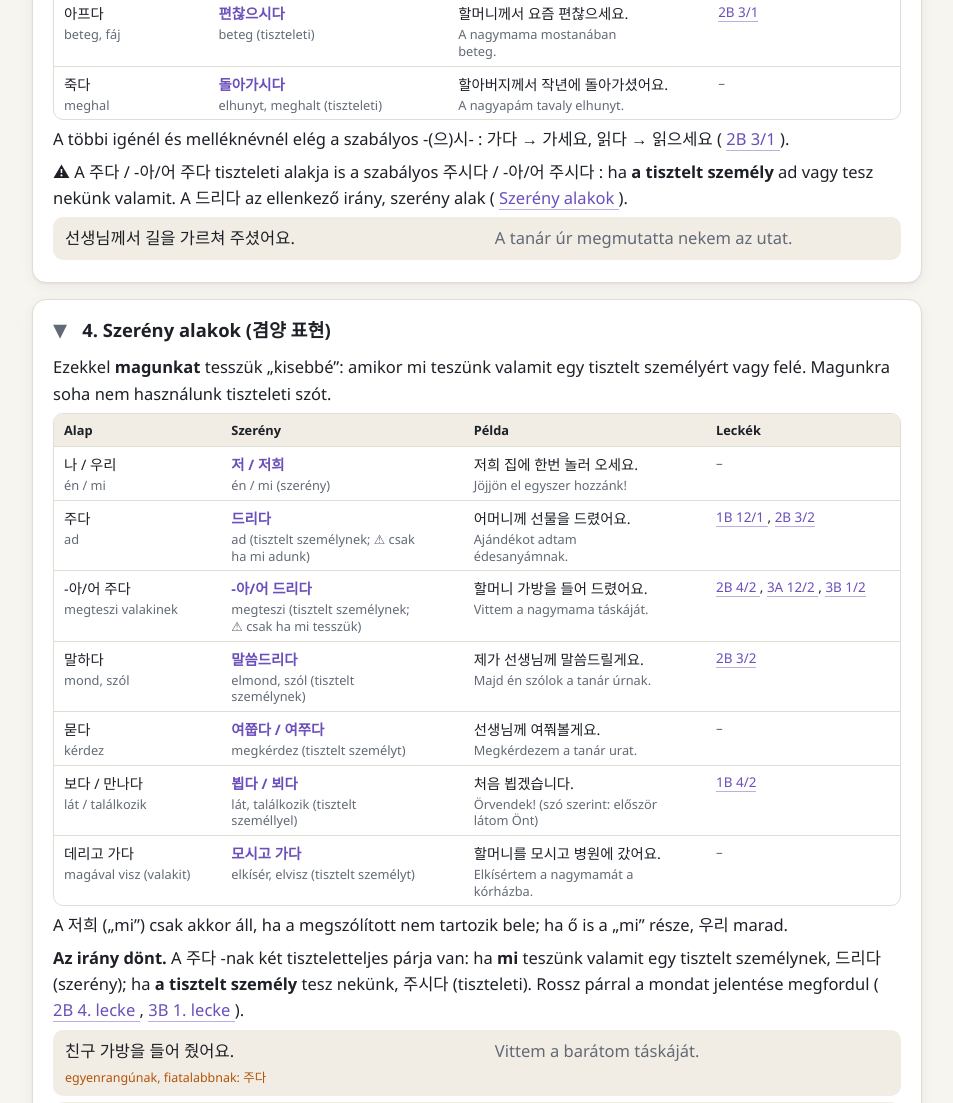
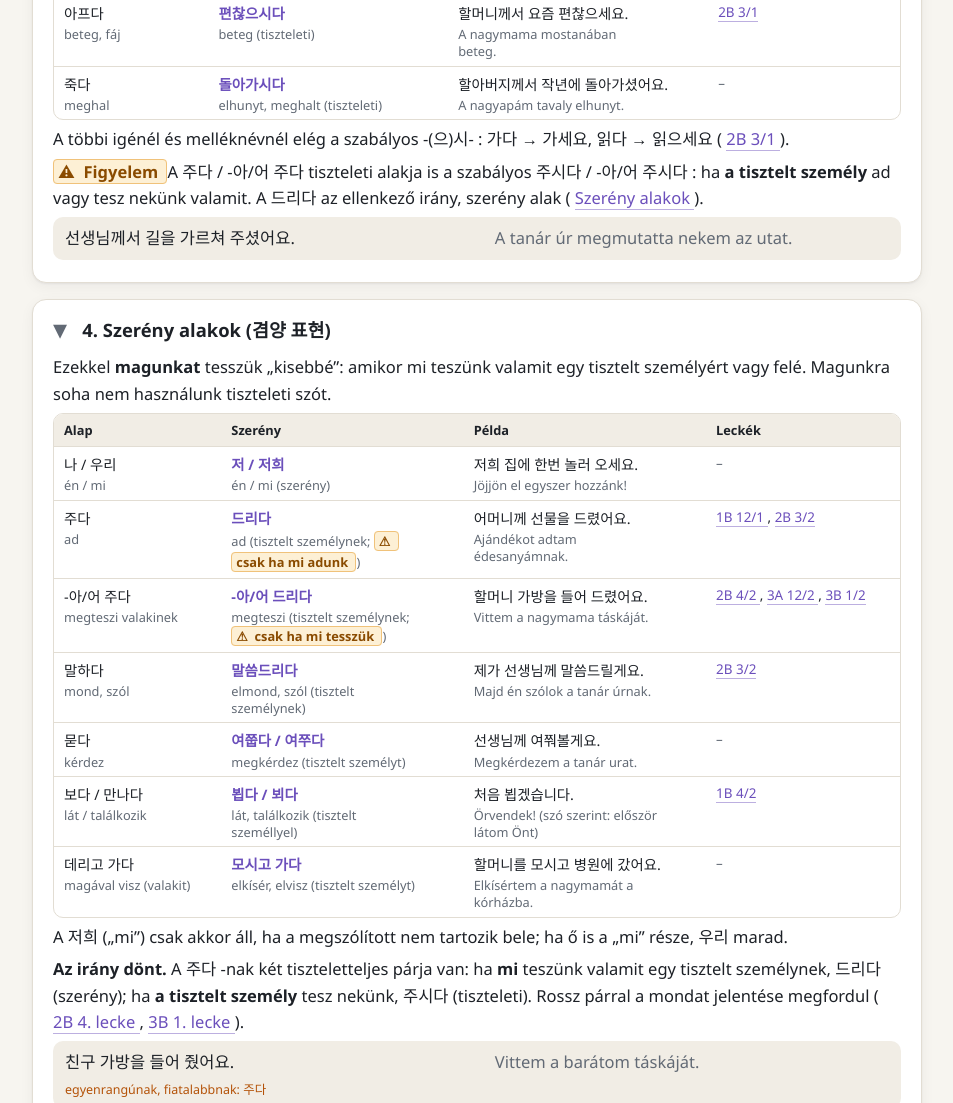
Before and after one commit to dpappbm/sejong, an Astro site: page /sejong/honorifics in a window 1280 px wide. Shown: the part 1873-2976 px from the top of the page, without its empty margins (318-1271 px from the left). Built offline with nearby package versions, Linux system fonts and the light colour scheme; Astro itself is replaced by a stand-in of ours.

Commit message:
Show warnings as an amber label
A bare ⚠ character is a plain black glyph in desktop browsers, so the
cautions of the honorifics chapter did not stand out. A new text element,
warning(), shows the mark and its words on an amber label (own colours
in the light and dark themes; a wrapped label keeps its border on every
line). The Hungarian side of an honorific row may now be formatted text,
so the 드리다 rows and the 당신 row use it, as does the note of the
verbs card. A test keeps bare ⚠ characters out of the chapter data.

Co-Authored-By: Claude Opus 5.5 <noreply@anthropic.com>

```diff
--- a/src/components/honorifics/HonorificCell.astro
+++ b/src/components/honorifics/HonorificCell.astro
@@ -1,8 +1,9 @@
 ---
-import type { KoreanHungarian } from '../../data/types';
+import type { HonorificPair } from '../../data/types';
+import RichText from '../text/RichText.astro';
 
 interface Props {
-  pair: KoreanHungarian | null;
+  pair: HonorificPair | null;
   class?: string;
 }
 
@@ -12,7 +13,9 @@ const { pair, class: className } = Astro.props;
 {pair ? (
   <td class={className}>
     <span class="korean">{pair[0]}</span>
-    <span class="translation">{pair[1]}</span>
+    <span class="translation">
+      <RichText content={pair[1]} />
+    </span>
   </td>
 ) : (
   <td class="empty">–</td>
--- a/src/components/text/RichText.astro
+++ b/src/components/text/RichText.astro
@@ -25,6 +25,13 @@ const { content } = Astro.props;
         <Astro.self content={content.content} />
       </span>
     )}
+    {content.kind === 'warning' && (
+      <span class="warning">
+        {/* A no-break space keeps the mark with its first word. */}
+        {'⚠ '}
+        <Astro.self content={content.content} />
+      </span>
+    )}
     {content.kind === 'translation' && (
       <span class="translation">
         <Astro.self content={content.content} />
--- a/src/data/honorifics.ts
+++ b/src/data/honorifics.ts
@@ -1,4 +1,4 @@
-import { bold, exampleList, korean, list, paragraph, reference, text } from '../lib/richText';
+import { bold, exampleList, korean, list, paragraph, reference, text, warning } from '../lib/richText';
 import type { HonorificsData } from './types';
 
 export default {
@@ -157,7 +157,7 @@ export default {
       ],
       note: [
         paragraph`A többi igénél és melléknévnél elég a szabályos ${korean('-(으)시-')}: ${korean('가다 → 가세요, 읽다 → 읽으세요')} (${reference('2B-03-1', '2B 3/1')}).`,
-        paragraph`⚠ A ${korean('주다 / -아/어 주다')} tiszteleti alakja is a szabályos ${korean('주시다 / -아/어 주시다')}: ha ${bold('a tisztelt személy')} ad vagy tesz nekünk valamit. A ${korean('드리다')} az ellenkező irány, szerény alak (${reference('honorific-category-4', 'Szerény alakok')}).`,
+        paragraph`${warning('Figyelem')} A ${korean('주다 / -아/어 주다')} tiszteleti alakja is a szabályos ${korean('주시다 / -아/어 주시다')}: ha ${bold('a tisztelt személy')} ad vagy tesz nekünk valamit. A ${korean('드리다')} az ellenkező irány, szerény alak (${reference('honorific-category-4', 'Szerény alakok')}).`,
         exampleList([['선생님께서 길을 가르쳐 주셨어요.', 'A tanár úr megmutatta nekem az utat.']]),
       ],
     },
@@ -176,13 +176,13 @@ export default {
         },
         {
           base: ['주다', 'ad'],
-          honorific: ['드리다', 'ad (tisztelt személynek; ⚠ csak ha mi adunk)'],
+          honorific: ['드리다', text`ad (tisztelt személynek; ${warning('csak ha mi adunk')})`],
           example: ['어머니께 선물을 드렸어요.', 'Ajándékot adtam édesanyámnak.'],
           references: ['1B-12-1', '2B-03-2'],
         },
         {
           base: ['-아/어 주다', 'megteszi valakinek'],
-          honorific: ['-아/어 드리다', 'megteszi (tisztelt személynek; ⚠ csak ha mi tesszük)'],
+          honorific: ['-아/어 드리다', text`megteszi (tisztelt személynek; ${warning('csak ha mi tesszük')})`],
           example: ['할머니 가방을 들어 드렸어요.', 'Vittem a nagymama táskáját.'],
           references: ['2B-04-2', '3A-12-2', '3B-01-2'],
         },
@@ -281,7 +281,7 @@ export default {
           base: null,
           honorific: [
             '당신',
-            '⚠ „Ön/maga”: csak házastársak között („drágám”), írásban, dalban, reklámban; szemtől szemben idegennek sértő',
+            text`„Ön/maga”: csak házastársak között („drágám”), írásban, dalban, reklámban; ${warning('szemtől szemben idegennek sértő')}`,
           ],
           example: ['여보, 당신도 커피 마실래요?', 'Drágám, te is kérsz kávét? (házastársak között)'],
           references: [],
--- a/src/data/types.ts
+++ b/src/data/types.ts
@@ -248,10 +248,12 @@ export interface LessonVocabulary {
 }
 
 // ---------- honorific words chapter ----------
+/** [korean, hungarian]; the Hungarian may be formatted, e.g. with a warning(). */
+export type HonorificPair = [korean: string, hungarian: Text];
 export interface HonorificRow {
   /** Base form [korean, hungarian], or null if there is none. */
   base: KoreanHungarian | null;
-  honorific: KoreanHungarian;
+  honorific: HonorificPair;
   example: KoreanHungarian;
   /** Points where the page teaches the form. */
   references?: PointId[];
--- a/src/lib/richText.ts
+++ b/src/lib/richText.ts
@@ -8,6 +8,7 @@ export type TextElement =
   | { kind: 'korean'; content: Text; glossedInRow?: boolean }
   | { kind: 'translation'; content: Text }
   | { kind: 'reference'; to: ReferenceId; label: string }
+  | { kind: 'warning'; content: Text }
   | { kind: 'lineBreak' };
 
 export type Text = string | TextElement | readonly Text[];
@@ -53,6 +54,9 @@ export const koreanWithTranslation = (koreanText: Text, hungarian: Text): Text =
 ];
 
 export const lineBreak: TextElement = { kind: 'lineBreak' };
+
+/** A highlighted caution: an amber label with a ⚠ mark before the text. */
+export const warning = (content: Text): TextElement => ({ kind: 'warning', content });
 
 /** "3A 9. lecke" for a point, "Alapszabályok 2." for a basic rule. */
 export function referenceLabel(to: PointId | RuleId): string {
@@ -103,6 +107,7 @@ export function plainText(value: Text): string {
   if (typeof value === 'string') return value;
   if ('kind' in value) {
     if (value.kind === 'lineBreak') return ' ';
+    if (value.kind === 'warning') return `⚠ ${plainText(value.content)}`;
     return value.kind === 'reference' ? value.label : plainText(value.content);
   }
   return value.map(plainText).join('');
--- a/src/styles/_tokens.scss
+++ b/src/styles/_tokens.scss
@@ -51,6 +51,9 @@ $level-colors: (
   --own-border: #6d5222;
   --future: #f0c674;
   --future-background: #33290f;
+  --warning: #f0c674;
+  --warning-background: #33290f;
+  --warning-border: #6d5222;
   --current: #5fd4cc;
   --current-background: #12302e;
   @include level-tokens("dark");
@@ -72,6 +75,9 @@ $level-colors: (
   --own-border: #f0c27a;
   --future: #8a5a00;
   --future-background: #fdf0d5;
+  --warning: #8a4b00;
+  --warning-background: #fdf0d5;
+  --warning-border: #f0c27a;
   --current: #0b7a75;
   --current-background: #d9f3f1;
   @include level-tokens("light");
--- /dev/null
+++ b/src/styles/_warning.scss
@@ -0,0 +1,14 @@
+// A caution inside a text: the ⚠ mark and its words on an amber label. It stays inline, so it wraps with the
+// text; every line of a wrapped label gets its own border and padding.
+
+.warning {
+  color: var(--warning);
+  background: var(--warning-background);
+  border: 1px solid var(--warning-border);
+  border-radius: 4px;
+  padding: 0 4px;
+  font-weight: 600;
+  line-height: 1.6;
+  -webkit-box-decoration-break: clone;
+  box-decoration-break: clone;
+}
--- a/src/styles/main.scss
+++ b/src/styles/main.scss
@@ -6,6 +6,7 @@
 @use "contents";
 @use "hero";
 @use "tags";
+@use "warning";
 @use "levels";
 @use "lesson-header";
 @use "home";
```
Also changed, not shown: test/data/honorifics.test.ts (+7 -2 lines), test/lib/richText.test.ts (+5 -0 lines).
